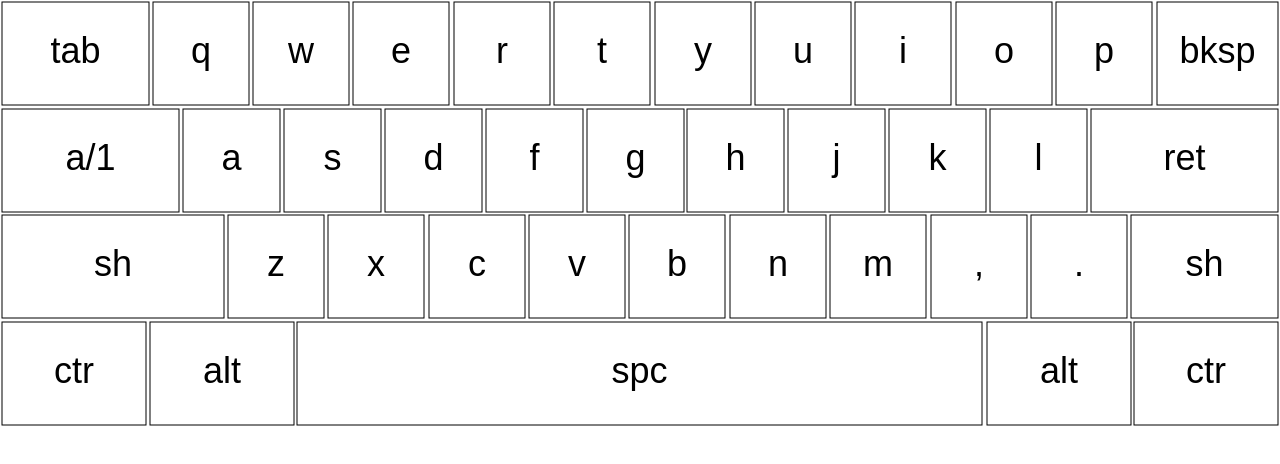
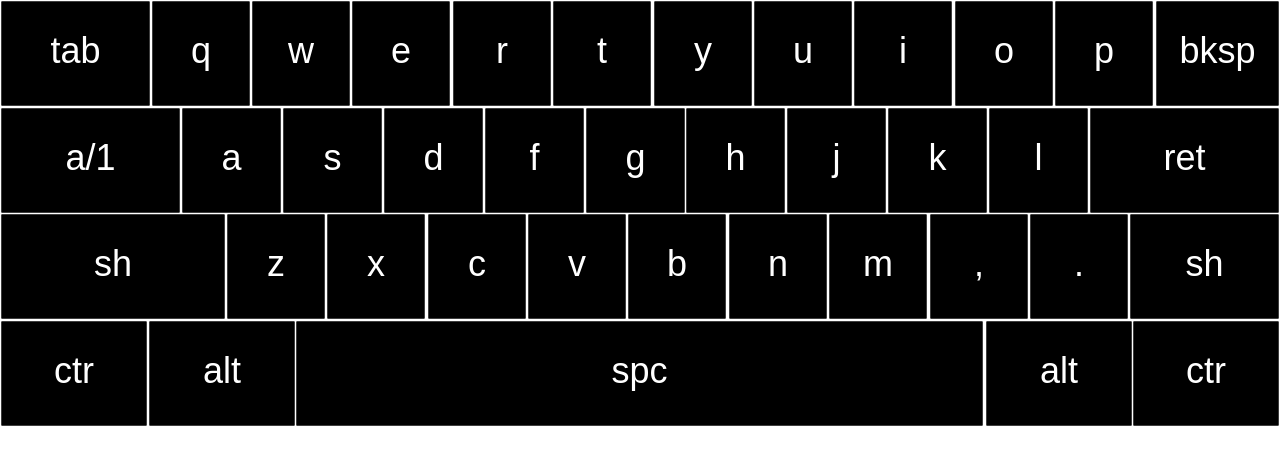
Before and after one commit to JosePedroDias/carrie, a plain HTML site: page webInterface/carrie-demo.html in a window 1280 px wide. Drawn offline with Linux system fonts and the light colour scheme.

Commit message:
refactoring + svg keyboard layouts

```diff
--- a/webInterface/carrie-demo.css
+++ b/webInterface/carrie-demo.css
@@ -1,6 +1,6 @@
 body {
 	overflow: hidden;
-	height: 100%;
-	margin: 0;
-	padding: 0;
+	height:   100%;
+	margin:   0;
+	padding:  0;
 }
--- a/webInterface/carrie-demo.html
+++ b/webInterface/carrie-demo.html
@@ -11,6 +11,21 @@
 	</head>
 
 	<body>
-		<script src="carrie.js"></script>
+		<script type="text/javascript" src="carrie.js"></script>
+		<script type="text/javascript" src="carrie-keyboard-profile.js"></script>
+
+		<script type="text/javascript">
+			carrie(
+				carrieKeyboardProfile,
+				{
+					fontFamily:             'sans-serif',
+					backgroundColor:        '#FFF',
+					keyLabelColor:          '#000',
+					keyDownLabelColor:      '#FFF',
+					keyBackgroundColor:     '#FFF',
+					keyDownBackgroundColor: '#000'
+				}
+			);
+		</script>
 	</body>
 </html>
--- /dev/null
+++ b/webInterface/carrie-keyboard-profile.js
@@ -0,0 +1,35 @@
+
+/*
+at this level, each key has:
+	- c code it send as its identify when used
+	- l label to display in the canvas
+	- fw factor of width usage: relative size of the key relating to its neighbors
+*/
+
+var fws = [
+	[1.5, 1, 1, 1, 1, 1, 1, 1, 1, 1, 1, 1.25],
+	[1.8, 1, 1, 1, 1, 1, 1, 1, 1, 1, 1.9],
+	[2.25, 1, 1, 1, 1, 1, 1, 1, 1, 1, 1.5],
+	[1.5, 1.5, 7, 1.5, 1.5]
+];
+
+var ls = [
+	['tab', 'q', 'w', 'e', 'r', 't', 'y', 'u', 'i', 'o', 'p', 'bksp'],
+	['a/1', 'a', 's', 'd', 'f', 'g', 'h', 'j', 'k', 'l', 'ret'],
+	['sh', 'z', 'x', 'c', 'v', 'b', 'n', 'm', ',', '.', 'sh'],
+	['ctr', 'alt', 'spc', 'alt', 'ctr']
+];
+
+var cs = [
+	['tab', 'q', 'w', 'e', 'r', 't', 'y', 'u', 'i', 'o', 'p', 'bksp'],
+	['a/1', 'a', 's', 'd', 'f', 'g', 'h', 'j', 'k', 'l', 'ret'],
+	['sh', 'z', 'x', 'c', 'v', 'b', 'n', 'm', ',', '.', 'sh'],
+	['ctr', 'alt', 'spc', 'alt', 'ctr']
+];
+
+
+var carrieKeyboardProfile = {
+	codes:        cs,
+	labels:       ls,
+	factorWidths: fws
+};
--- a/webInterface/carrie.js
+++ b/webInterface/carrie.js
@@ -1,8 +1,20 @@
+(function() {
+
+	var sum = function(prev, v) { return prev + v; };
+
+	var r = function(v) { return Math.round(v); };
+
+	var carrie = function(kbProfile, kbStyle) {
+		// for now we're assuming keyboard to take over the whole viewport
+
+		// keyboard dimensions in pixels
 		var W = window.innerWidth;
 		var H = window.innerHeight;
 
+		// if keyboard too tall, keep it 3/1 scale
 		if (W/H < 3) { H = ~~(W / 3); }
 
+		// create canvas and attach it to document body
 		var canvasEl = document.createElement('canvas');
 		canvasEl.setAttribute('width',  W);
 		canvasEl.setAttribute('height', H);
@@ -10,80 +22,22 @@ document.body.appendChild(canvasEl);
 
 		var ctx = canvasEl.getContext('2d');
 
+		ctx.fillStyle = kbStyle.backgroundColor;
+		ctx.fillRect(0, 0, W, H);
+
 		ctx.lineWidth = 1;
 		ctx.textAlign = 'center';
 		ctx.textBaseline = 'middle';
 
 		var I, cells = [];
 
-var prepare = function() {
-	var X, Y = 4;
-
-	var layout = [
-		[1.5, 1, 1, 1, 1, 1, 1, 1, 1, 1, 1, 1.25],
-		[1.8, 1, 1, 1, 1, 1, 1, 1, 1, 1, 1.9],
-		[2.25, 1, 1, 1, 1, 1, 1, 1, 1, 1, 1.5],
-		[1.5, 1.5, 7, 1.5, 1.5]
-	];
-
-	var labels = [
-		['tab', 'q', 'w', 'e', 'r', 't', 'y', 'u', 'i', 'o', 'p', 'bksp'],
-		['a/1', 'a', 's', 'd', 'f', 'g', 'h', 'j', 'k', 'l', 'ret'],
-		['sh', 'z', 'x', 'c', 'v', 'b', 'n', 'm', ',', '.', 'sh'],
-		['ctr', 'alt', 'spc', 'alt', 'ctr']
-	];
-
-	var codes = [
-		['tab', 'q', 'w', 'e', 'r', 't', 'y', 'u', 'i', 'o', 'p', 'bksp'],
-		['a/1', 'a', 's', 'd', 'f', 'g', 'h', 'j', 'k', 'l', 'ret'],
-		['sh', 'z', 'x', 'c', 'v', 'b', 'n', 'm', ',', '.', 'sh'],
-		['ctr', 'alt', 'spc', 'alt', 'ctr']
-	];
-
-	var sum = function(prev, v) { return prev + v; };
-	var r = function(v) { return Math.round(v); };
-
-	var x, y, w, h, rowLayout, rowLabels, rowCodes;
-	var x0 = 0, y0 = 0;
-	var p = 2, P = p*2;
-	h = H / Y;
-
-	for (y = 0; y < Y; ++y) {
-		rowLayout = layout[y];
-		rowLabels = labels[y];
-		rowCodes  = codes[y];
-		X = rowLayout.reduce(sum, 0);
-		for (x = 0; x < rowLayout.length; ++x) {
-			w = W * (rowLayout[x] / X);
-			cells.push({
-				x0:r(x0+p), x1:r(x0+w-P),
-				y0:r(y0+p), y1:r(y0+h-P),
-				w:r(w-P), h:r(h-P),
-				l:rowLabels[x],
-				c:rowCodes[x]
-			});
-			x0 += w;
-		}
-		x0 = 0;
-		y0 += h;
-	}
-
-	ctx.font = r(h/3) + 'px sans-serif';
-
-	I = cells.length;
-
-	for (var i = 0; i < I; ++i) {
-		draw(cells[i]);
-	}
-};
-
 		var draw = function(c, isDown) {
-	ctx.fillStyle = isDown ? '#777' : '#FFF';
+			ctx.fillStyle = isDown ? kbStyle.keyDownLabelColor : kbStyle.keyLabelColor;
 			ctx.fillRect(c.x0, c.y0, c.w, c.h);
 			if (!isDown) {
 				ctx.strokeRect(c.x0, c.y0, c.w, c.h);
 			}
-	ctx.fillStyle = isDown ? '#FFF' : '#000';
+			ctx.fillStyle = isDown ? kbStyle.keyDownBackgroundColor : kbStyle.keyBackgroundColor;
 			ctx.fillText(c.l, c.w/2+c.x0, c.h/2+c.y0);
 		};
 
@@ -97,6 +51,51 @@ var findCell = function(x, y) {
 			}
 		};
 
+		var prepareCells = function() {
+			var X, Y = kbProfile.codes.length;
+			var x, y, w, h, rowLayout, rowLabels, rowCodes;
+			var x0 = 0, y0 = 0;
+			var p = 2, P = p*2;
+			h = H / Y;
+
+			for (y = 0; y < Y; ++y) {
+				rowLayout = kbProfile.factorWidths[y];
+				rowLabels = kbProfile.labels[y];
+				rowCodes  = kbProfile.codes[y];
+				X = rowLayout.reduce(sum, 0);
+				for (x = 0; x < rowLayout.length; ++x) {
+					w = W * (rowLayout[x] / X);
+					cells.push({
+						x0: r(x0+p), x1: r(x0+w-P),
+						y0: r(y0+p), y1: r(y0+h-P),
+						w:  r(w-P), h:r(h-P),
+						l:  rowLabels[x],
+						c:  rowCodes[x]
+					});
+					x0 += w;
+				}
+				x0 = 0;
+				y0 += h;
+			}
+
+			ctx.font = r(h/3) + 'px ' + kbStyle.fontFamily;
+
+			I = cells.length;
+
+			for (var i = 0; i < I; ++i) {
+				draw(cells[i]);
+			}
+
+			ctx.font = r(h/3) + 'px ' + kbStyle.fontFamily;
+
+			I = cells.length;
+
+			for (var i = 0; i < I; ++i) {
+				draw(cells[i]);
+			}
+		};
+
+
 		var downCell;
 
 		var onDown = function(ev) {
@@ -109,14 +108,14 @@ var onDown = function(ev) {
 			if (!c) { return; }
 			draw(c, true);
 			downCell = c;
-	console.log('\\_ %s', c.c);
+			console.log('< %s', c.c);
 		};
 
 		var onUp = function() {
 			var c = downCell;
 			if (!c) { return; }
 			draw(c);
-	console.log('/" %s', c.c);
+			console.log('> %s', c.c);
 			downCell = undefined;
 		};
 
@@ -131,4 +130,11 @@ window.addEventListener('load', function() {
 			}, 0);
 		});
 
-prepare();
+		prepareCells();
+
+		//profile
+	};
+
+	window.carrie = carrie;
+
+})();
```
Also changed, not shown: webInterface/static/en_US.svg (added), webInterface/static/pt_PT.svg (added). Lines whose indentation alone changed are shown as unchanged.
